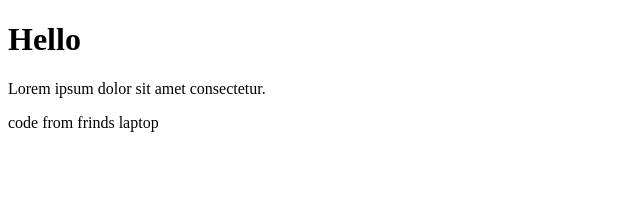
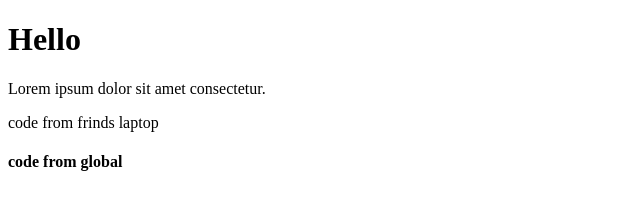
Before and after one commit to Niko-Rengo/My-Website, a plain HTML site: page index.html in a window 1280 px wide. Shown: the whole page, without its empty margins (0-640 px from the left). Drawn offline with Linux system fonts and the light colour scheme.

Commit message:
code from global

```diff
--- a/index.html
+++ b/index.html
@@ -9,5 +9,6 @@
     <h1>Hello</h1>
     <p>Lorem ipsum dolor sit amet consectetur.</p>
     <p>code from frinds laptop</p>
+    <h4>code from global</h4>
   </body>
 </html>
```
